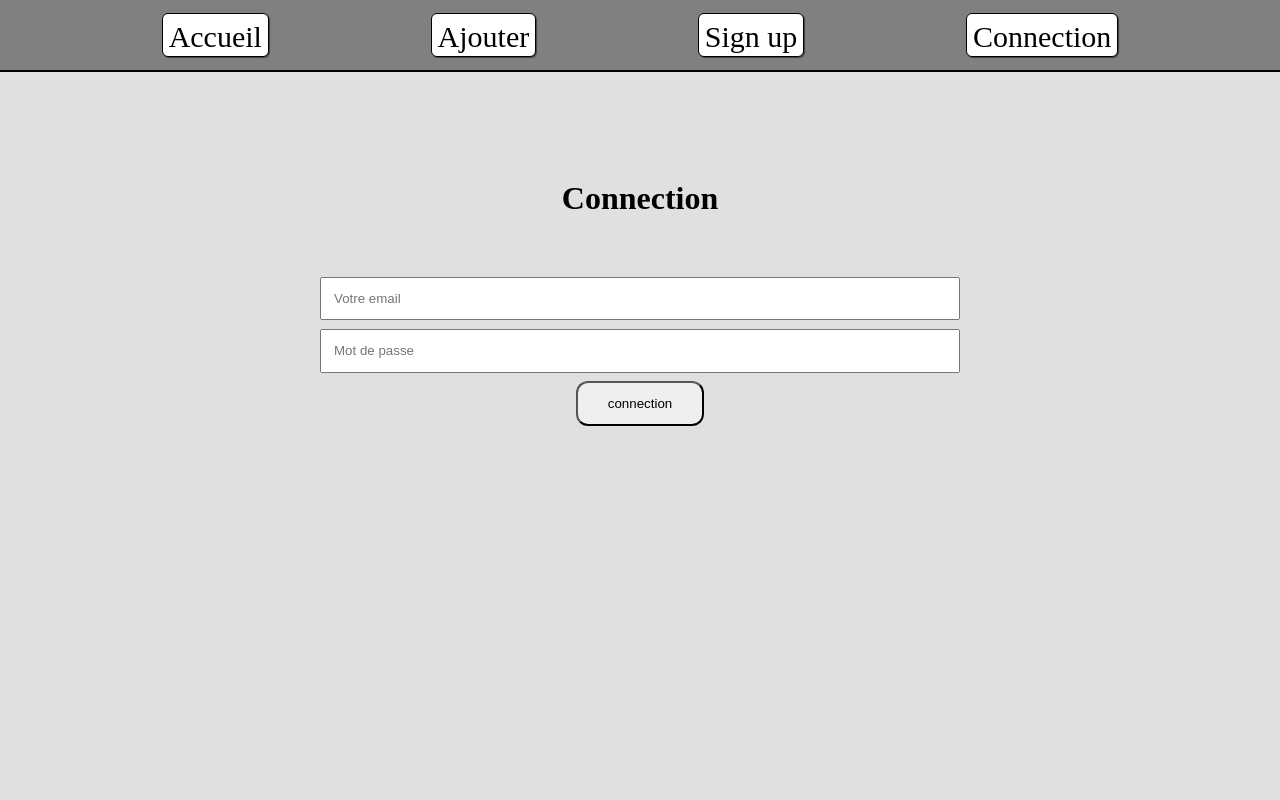
After one commit to Amurius/CRUD_php, a PHP site: the page made by connexion.php in a window 1280 px wide. The commit adds this page. Run offline with PHP 8.4, Linux system fonts and the light colour scheme.

Commit message:
connection

```diff
--- a/base.sql
+++ b/base.sql
@@ -2,4 +2,4 @@ CREATE DATABASE animaux;
 
 USE animaux;
 
-CREATE TABLE animal (id int not null primary key AUTO_INCREMENT, nom varchar(100), famille varchar(100), poids varchar(100), taille varchar(100), couleur varchar(100)) ;
+CREATE TABLE animal (id int not null primary key AUTO_INCREMENT, nom varchar(100), famille varchar(100), poids varchar(100), taille varchar(100), couleur varchar(100), img varchar(254)) ;
--- /dev/null
+++ b/connexion.php
@@ -0,0 +1,62 @@
+<?php
+session_start();
+
+?>
+
+<!DOCTYPE html>
+<html lang="en">
+
+<head>
+  <meta charset="UTF-8">
+  <meta name="viewport" content="width=device-width, initial-scale=1.0">
+  <link rel="stylesheet" href="styleAll.css">
+  <link rel="stylesheet" href="styleConnexion.css">
+  <title>Animaux Farfelus</title>
+</head>
+
+<body>
+  <div id="page" onclick="javascript:pouf();">
+    <nav>
+      <a href="index.php">Accueil</a>
+      <?php if (isset ($_SESSION["Identifiant"])) {
+        echo "<a href='ajout.php'>Ajouter</a>";
+        echo "<a href='traitement.php?deco=true'>Déconnection</a>";
+      } else {
+        echo "<a href=connexion.php?connection=true'>Ajouter</a>";
+        echo "<a href='connexion.php?signup=true'>Sign up</a>";
+        echo "<a href='connexion.php?connection=true'>Connection</a>    ";
+      }
+      ?>
+    </nav>
+    <div id="contenu">
+      <?php if (isset ($_GET["signup"])) {
+        echo "<h1 style='padding-bottom: 3%'>Sign Up</h1>";
+      } else if (isset ($_GET["connection"])) {
+        echo "<h1 style='padding-bottom: 3%'>Connection</h1>";
+      }
+      ?>
+      <div id="divSubmit">
+        <?php if (isset ($_GET["signup"])) {
+          echo "<form id='formSubmit' method='post' action='traitement.php?inscription=true'>";
+          echo "<input type='text' name='nomUser' placeholder='Votre nom d utilisateur'>";
+          echo "<input type='text' name='email' placeholder='Votre email'>";
+          echo "<input type='password' name='mdp' placeholder='Mot de passe'>";
+          echo "<input type='password' name='mdpConfirm' placeholder='Confirmation de Mot de passe'>";
+          echo "<input type='submit' name='inscription' value='inscription'>";
+        } else if (isset ($_GET["connection"])) {
+          echo "<form id='formSubmit' method='post' action='traitement.php?connect=true'>";
+          echo "<input type='text' name='email' placeholder='Votre email'>";
+          echo "<input type='password' name='mdp' placeholder='Mot de passe'>";
+          echo "<input type='submit' name='connection' value='connection'>";
+        }
+        ?>
+        </form>
+      </div>
+    </div>
+  </div>
+  <script defer>
+
+  </script>
+</body>
+
+</html>
--- /dev/null
+++ b/styleConnexion.css
@@ -0,0 +1,27 @@
+#divSubmit{
+
+  width: 50%;
+  height: 60%;
+}
+#contenu{
+  height: 100%;
+  flex-direction: column;
+}
+#formSubmit{
+  display: grid;
+  text-align: center;
+  grid-template-rows: repeat(5, 10%);
+  row-gap: 2%;
+  height: 100%;
+}
+input[type="text"], input[type="password"]{
+  padding: 12px;
+}
+
+input[type="submit"] {
+  align-self: center;
+  justify-self: center;
+  padding: 2%;
+  width: 20%;
+  border-radius: 12px;
+}
--- /dev/null
+++ b/user.sql
@@ -0,0 +1,2 @@
+USE animaux;
+CREATE TABLE user (id int not null primary key AUTO_INCREMENT, nom varchar(100), motDePasse varchar(255), email varchar(100)  UNIQUE)
```
Also changed, not shown: ajout.php (+20 -11 lines), index.php (+43 -8 lines), styleIndex.css (+24 -0 lines), traitement.php (+40 -5 lines).
